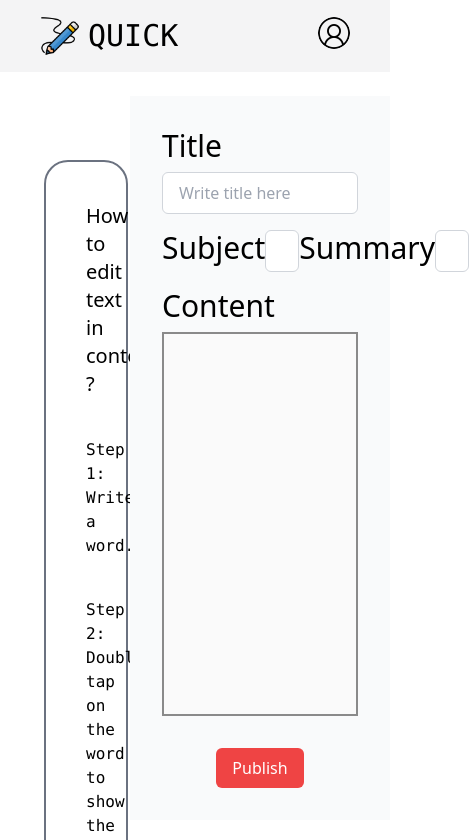
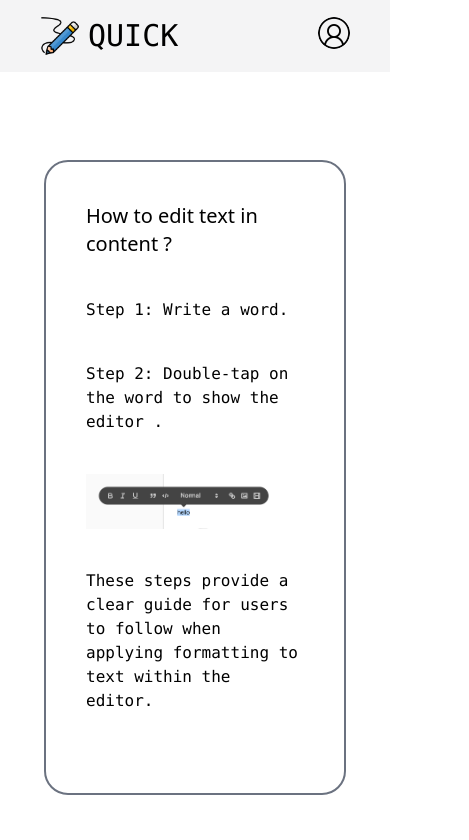
Before and after one commit to jappatel/blog-frontend, a React (Create React App) app: page /write in a window 390 px wide. Shown: the top 840 px of the page, 469 px wide, since content can reach past the window. Built offline with nearby package versions, Linux system fonts and the light colour scheme.

Commit message:
write blog up to date

```diff
--- a/src/components/WriteBlog.js
+++ b/src/components/WriteBlog.js
@@ -93,14 +93,30 @@ const WriteBlog = () => {
 
   // };
 
+  const [isSmallScreen, setIsSmallScreen] = useState(false);
+
+  useEffect(() => {
+    const handleResize = () => {
+      setIsSmallScreen(window.innerWidth <= 768);
+    };
+
+    handleResize();
+
+    window.addEventListener('resize', handleResize);
+
+    return () => {
+      window.removeEventListener('resize', handleResize);
+    };
+  }, []);
+
 
   return (
     <>
 
-    <div className='flex mt-24'>
+    <div className={isSmallScreen ? 'mt-24' : 'flex mt-24'}>
 
 
-    <div className='w-1/3 px-11 py-16  '>
+    <div className='w-full md:w-1/3 px-11 py-16  '>
       <div className="border-2 border-gray-500 p-10 rounded-3xl">
         <h1 className='font-medium text-xl pb-10 font-sans  '>How to edit text in content ?</h1>
         <h1 className='font-normal text-base pb-10 font-mono'>Step 1: Write a word.</h1>
@@ -111,7 +127,7 @@ const WriteBlog = () => {
 
     </div>
 
-    <div className="w-2/3 justify-center items-center  h-full">
+    <div className="w-full md:w-2/3 justify-center items-center h-full">
       <div className=' bg-gray-50 p-8'>
         <form onSubmit={handleSubmit} className='flex flex-col'>
           <label htmlFor="title" className='text-3xl font-extralight mb-2'>Title</label>
@@ -126,7 +142,8 @@ const WriteBlog = () => {
           />
 
 
-         <div className='flex'> <label htmlFor="subject" className='text-3xl font-extralight mb-2 gap-4'>Subject </label>
+         <div  className={isSmallScreen ? '' : 'flex'}>
+          <label htmlFor="subject" className='text-3xl font-extralight mb-2 gap-4'>Subject </label>
           <input
             type="text"
             id="subject"
@@ -153,7 +170,7 @@ const WriteBlog = () => {
             className=" w-full px-4 py-2 mb-4 caret-red-600  border border-gray-300 rounded-md"
 
           />
-          </div>
+           </div>
 
           {/* <h1 className='text-3xl font-extralight mb-2'>Category</h1> */}
 
```
